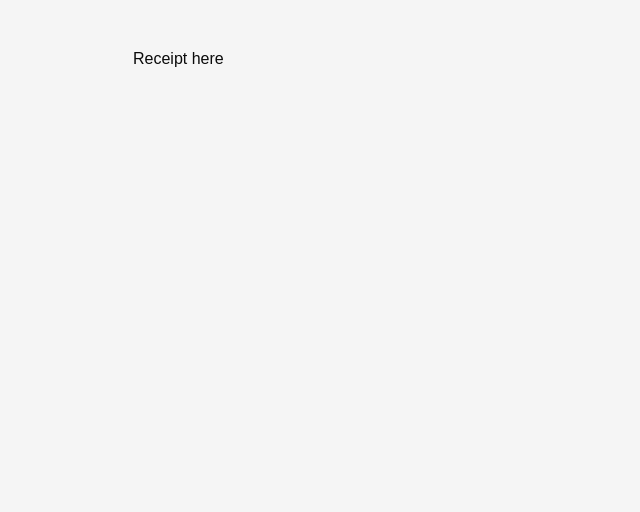
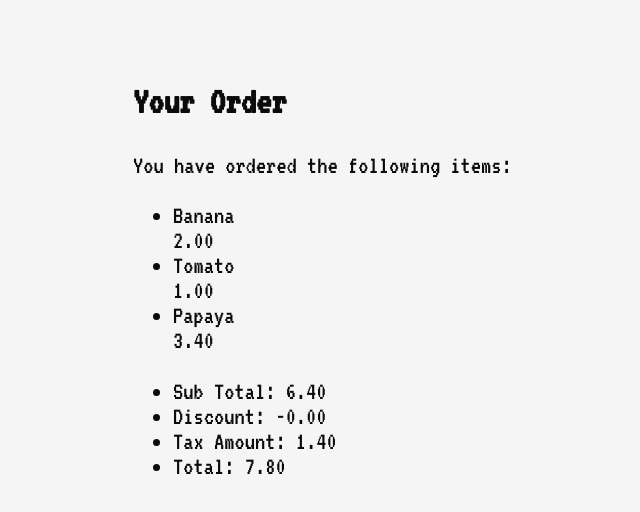
Before and after one commit to nicotsou/receipt, a React (Create React App) app: page / in a window 1280 px wide. Shown: the top 512 px of the page, without its empty margins (12-652 px from the left). Built offline with nearby package versions, Linux system fonts and the light colour scheme.

Commit message:
Add font and basic markup

```diff
--- a/public/index.html
+++ b/public/index.html
@@ -20,6 +20,7 @@
       Learn how to configure a non-root public URL by running `npm run build`.
     -->
     <title>React App</title>
+    <link href="https://fonts.googleapis.com/css?family=VT323" rel="stylesheet">
   </head>
   <body>
     <noscript>
--- a/src/App.css
+++ b/src/App.css
@@ -2,6 +2,8 @@
 body {
   background: whitesmoke;
   color: rgb(11, 11, 11);
+  font-family: 'VT323', monospace;
+  font-size: 1.6em;
 }
 
 /* A basic container for the main application */
--- a/src/components/Receipt/index.js
+++ b/src/components/Receipt/index.js
@@ -1,5 +1,44 @@
 import React from 'react';
 
 export default function Receipt(props) {
-  return <div>Receipt here</div>;
+  return (
+    <section>
+      <h1>Your Order</h1>
+      <p>You have ordered the following items:</p>
+
+      <ul>
+        <li>
+          <div>Banana</div>
+          <div>2.00</div>
+        </li>
+        <li>
+          <div>Tomato</div>
+          <div>1.00</div>
+        </li>
+        <li>
+          <div>Papaya</div>
+          <div>3.40</div>
+        </li>
+      </ul>
+
+      <ul>
+        <li>
+          <span>Sub Total: </span>
+          <span>6.40</span>
+        </li>
+        <li>
+          <span>Discount: </span>
+          <span>-0.00</span>
+        </li>
+        <li>
+          <span>Tax Amount: </span>
+          <span>1.40</span>
+        </li>
+        <li>
+          <span>Total: </span>
+          <span>7.80</span>
+        </li>
+      </ul>
+    </section>
+  );
 }
```
